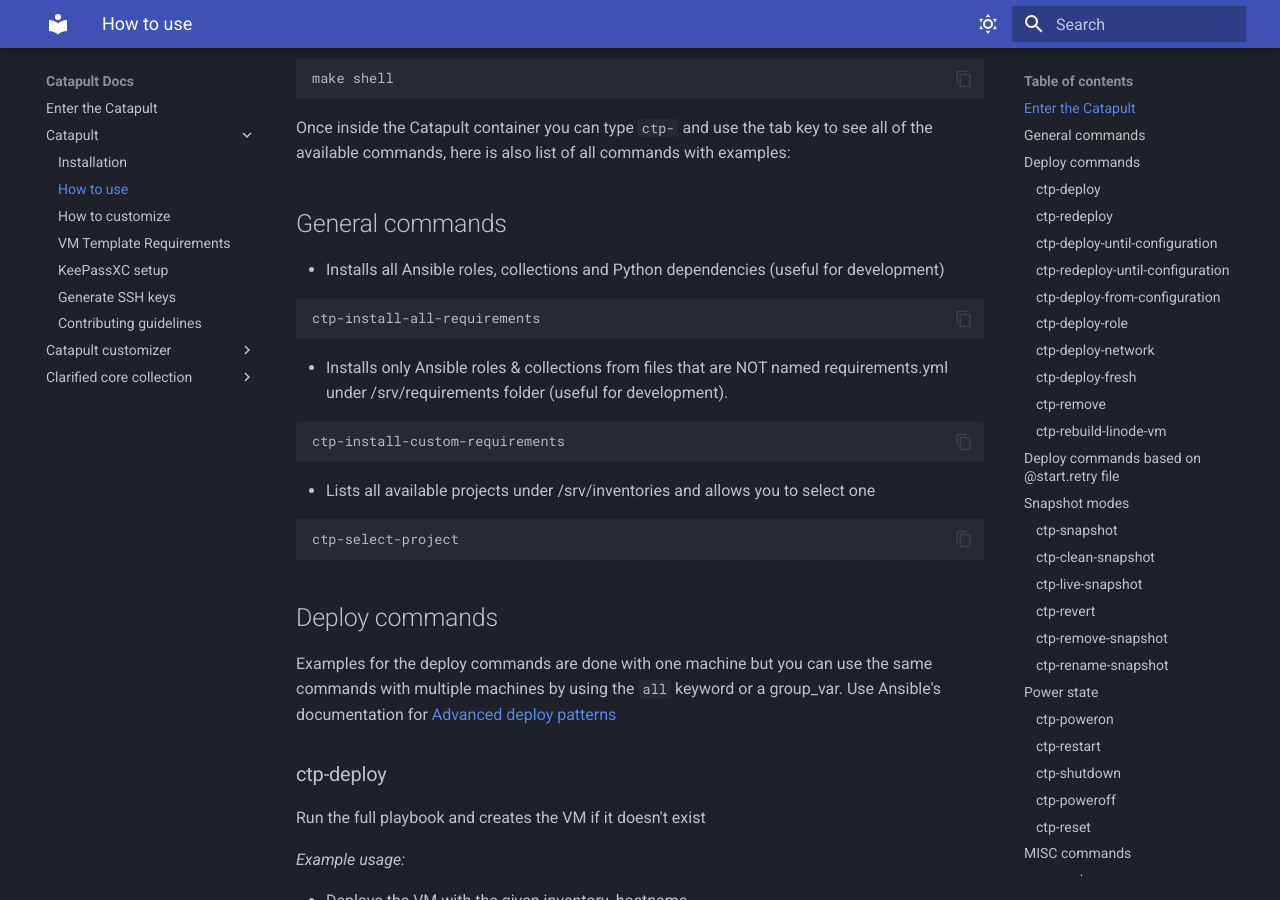
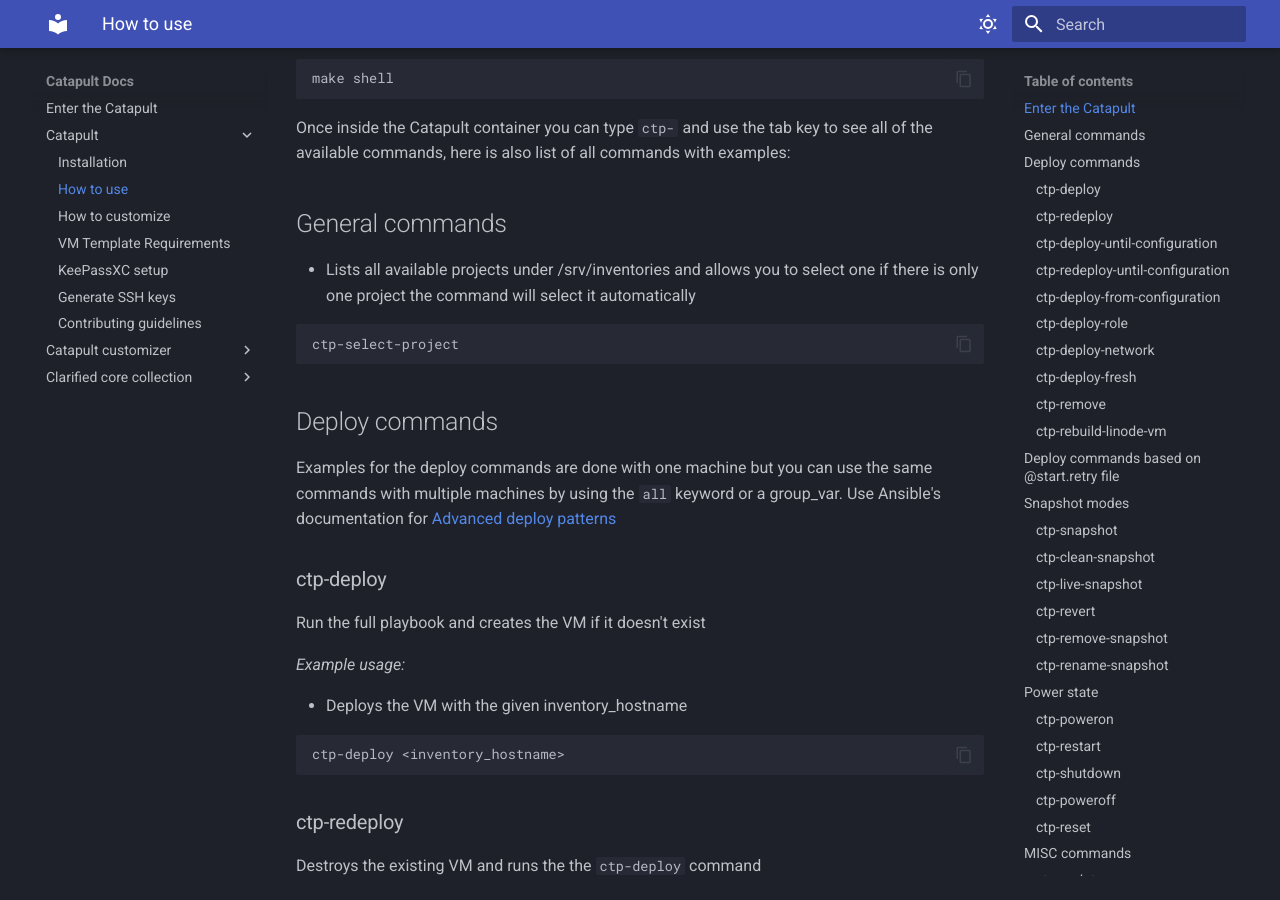
Before and after one commit to ClarifiedSecurity/catapult-docs, an MkDocs documentation site: the page built from docs/catapult/02-how-to-use.md, in a window 1280 px wide and 900 px high, scrolled down 311 px. Built offline with MkDocs 1.6.1 and Material for MkDocs 9.7.7, drawn with Linux system fonts in a browser that asks for light colours.

Commit message:
CatapultBot update docs

````diff
--- a/docs/catapult/02-how-to-use.md
+++ b/docs/catapult/02-how-to-use.md
@@ -18,19 +18,7 @@
 
 ## General commands
 
-- Installs all Ansible roles, collections and Python dependencies (useful for development)
-
-```zsh
-ctp-install-all-requirements
-```
-
-- Installs only Ansible roles & collections from files that are NOT named requirements.yml under /srv/requirements folder (useful for development).
-
-```zsh
-ctp-install-custom-requirements
-```
-
-- Lists all available projects under /srv/inventories and allows you to select one
+- Lists all available projects under /srv/inventories and allows you to select one if there is only one project the command will select it automatically
 
 ```zsh
 ctp-select-project
````
